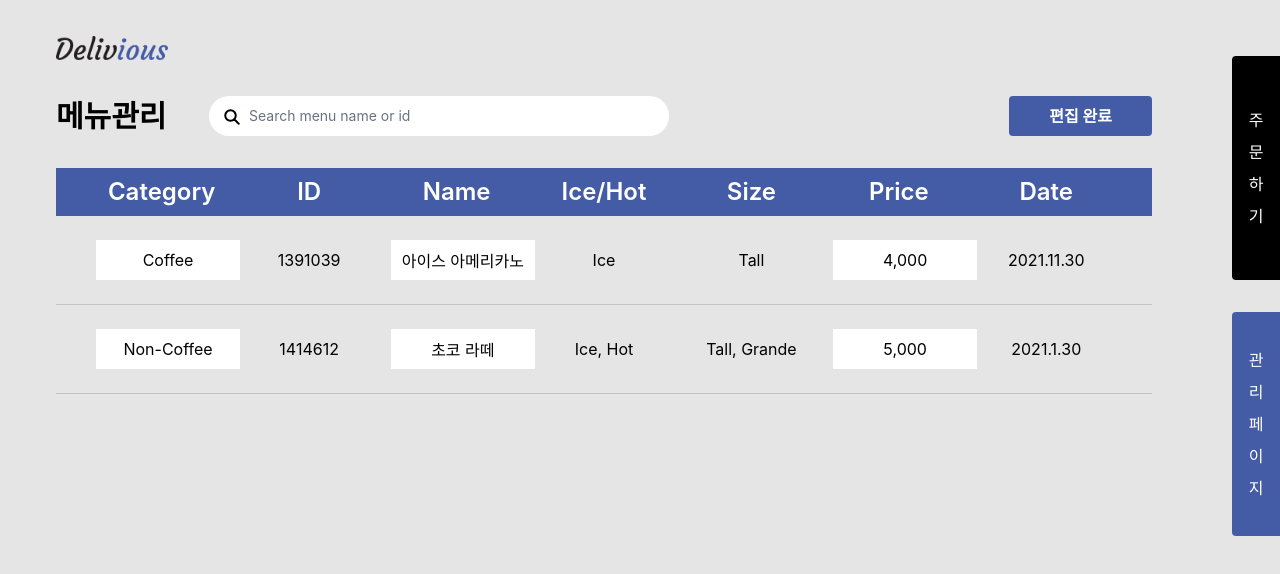
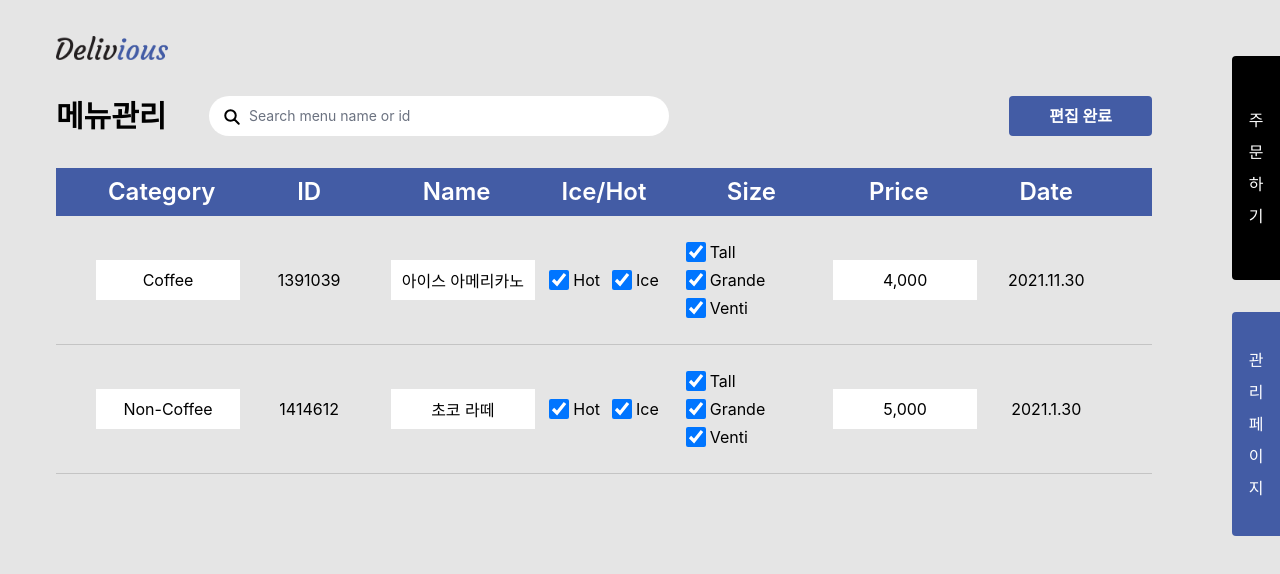
Before and after one commit to do-gather/delivious, a React (Create React App) app in the folder frontend/: page /admin/menu/edit in a window 1280 px wide. Shown: the top 574 px of the page. Built offline with nearby package versions, Linux system fonts and the light colour scheme.

Commit message:
feat: add check box input items on edit page

```diff
--- a/frontend/src/components/AdminMenuItem.tsx
+++ b/frontend/src/components/AdminMenuItem.tsx
@@ -1,4 +1,5 @@
 import React from "react";
+import CheckBox from "./CheckBox.tsx";
 import EditBox from "./EditBox.tsx";
 
 /**
@@ -19,13 +20,25 @@ interface Props {
 }
 
 export default function AdminMenuItem({ props, type = "" }: Props) {
+
     return (
         <div className="grid grid-cols-7 px-10 gap-4 py-6 justify-between whitespace-nowrap text-center items-center text-base">
             {type === 'edit' ? <EditBox placeholder="카테고리" text={props.category} /> : <div>{props.category}</div>}
             <div>{props.id}</div>
             {type === 'edit' ? <EditBox placeholder="메뉴 이름" text={props.name} /> : <div>{props.name}</div>}
-            <div>{props.temp}</div>
-            <div>{props.size}</div>
+            {type === 'edit' ?
+                <div className="flex justify-center space-x-3">
+                    <CheckBox label="Hot" checked={true} />
+                    <CheckBox label="Ice" checked={true} />
+                </div> :
+                <div>{props.temp}</div>}
+            {type === 'edit' ?
+                <div className="flex-col justify-center space-y-1">
+                    <CheckBox label="Tall" checked={true} />
+                    <CheckBox label="Grande" checked={true} />
+                    <CheckBox label="Venti" checked={true} />
+                </div> :
+                <div>{props.size}</div>}
             {type === 'edit' ? <EditBox placeholder="가격" text={props.price} /> : <div>{props.price}</div>}
             <div>{props.date}</div>
         </div>
```
